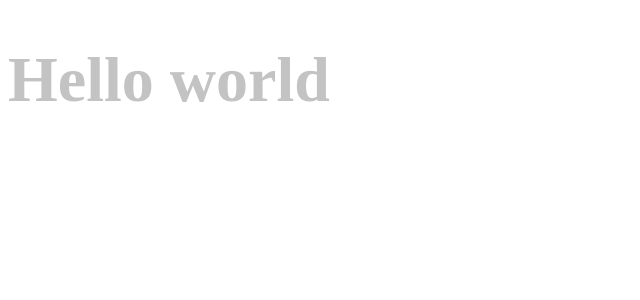
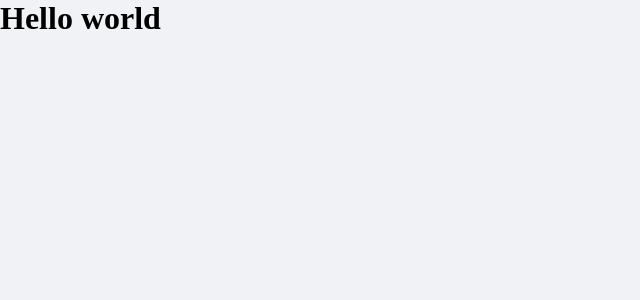
Before and after one commit to jeffersontk/MyWallet, a React (Create React App) app: page / in a window 1280 px wide. Shown: the top 300 px of the page, without its empty margins (0-640 px from the left). Built offline with nearby package versions, Linux system fonts and the light colour scheme.

Commit message:
add global style

```diff
--- a/src/App.tsx
+++ b/src/App.tsx
@@ -1,14 +1,7 @@
-import styled from "styled-components";
-
-const Title = styled.h1`
-  font-size: 4rem;
-  color: #c3c3c3;
-`
-
 export function App() {
   return (
     <div className="App">
-      <Title>Hello world</Title>
+      <h1>Hello world</h1>
     </div>
   );
 }
--- a/src/index.tsx
+++ b/src/index.tsx
@@ -1,6 +1,7 @@
 import React from 'react';
 import ReactDOM from 'react-dom/client';
 import { App } from './App';
+import { GlobalStyle } from './styles/global';
 
 const root = ReactDOM.createRoot(
   document.getElementById('root') as HTMLElement
@@ -8,5 +9,6 @@
 root.render(
   <React.StrictMode>
     <App />
+    <GlobalStyle />
   </React.StrictMode>
 );
--- /dev/null
+++ b/src/styles/global.ts
@@ -0,0 +1,44 @@
+import {createGlobalStyle} from 'styled-components'
+
+export const GlobalStyle = createGlobalStyle`
+  :root{
+    --background: #f0f2f5;
+    --shape: #ffffff;
+
+    --red: #e52e4d;
+    --blue: #5429cc;
+    --blue-light: #6933ff;
+
+    --text-tile: #363f5f;
+    --text-body: #969cb3;
+
+  }
+  * {
+    margin: 0;
+    padding: 0;
+    box-sizing: border-box;
+  }
+
+  html{
+    @media (max-width: 1080px){
+      font-size: 93.75%;
+    }
+    @media (max-width:  720px){
+      font-size: 87.5%;
+    }
+  }
+
+  body{
+    background: var(--background);
+    -webkit-font-smoothing: antialiased;
+  }
+
+  button {
+    cursor: pointer;
+  }
+
+  [disabled] {
+    opacity: 0.6;
+    cursor: not-allowed;
+  }
+`
```
